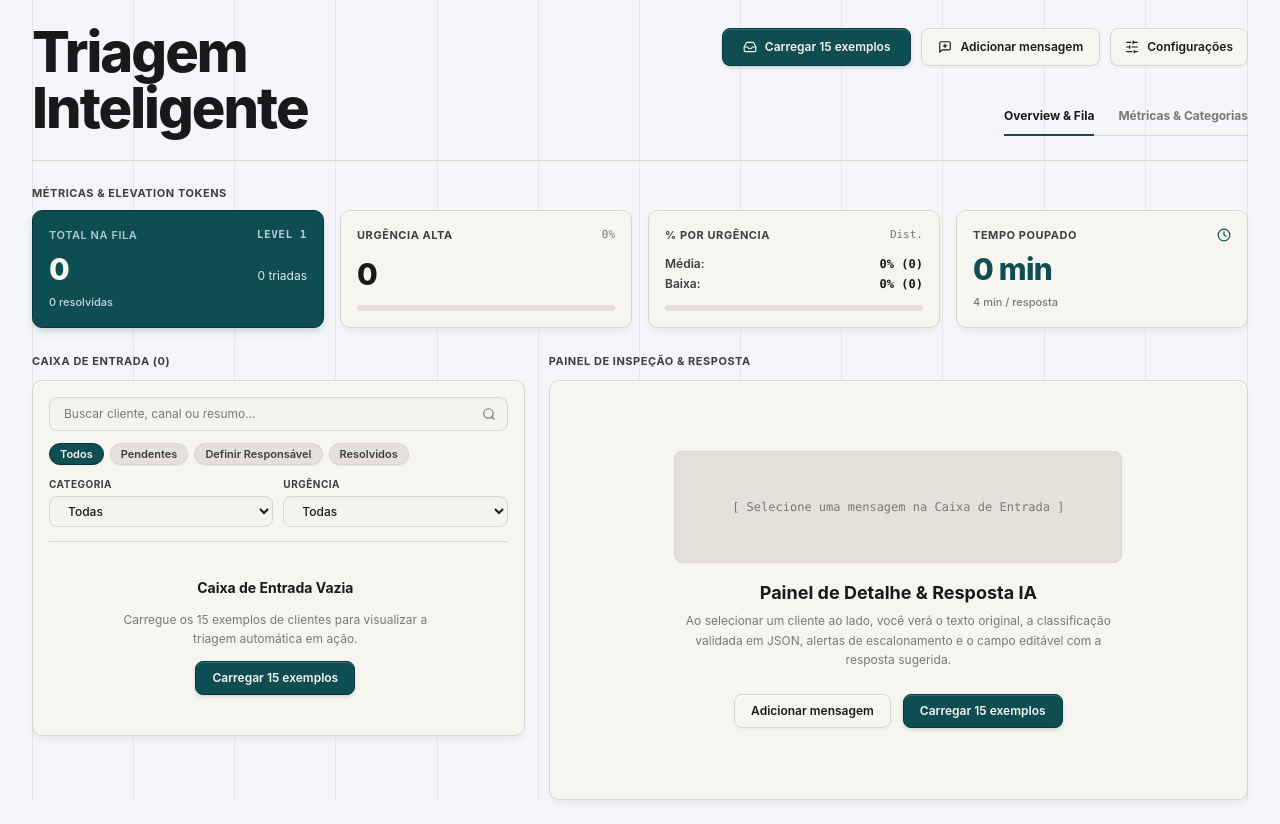
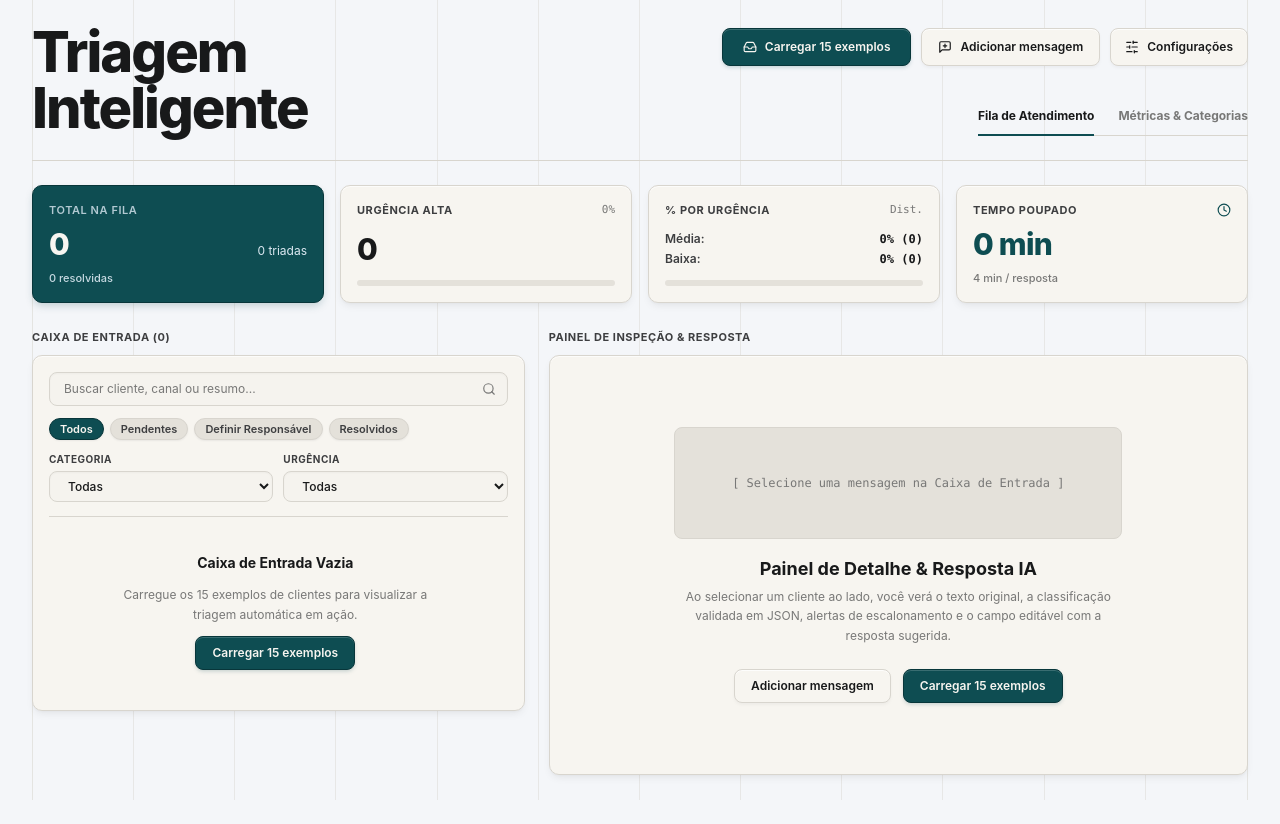
Before and after one commit to ticiacruzcosta/triagem-inteligente, a Next.js app: page / in a window 1280 px wide. After the commit the page ends 800 px from the top, so only its background shows below. Built offline with nearby package versions, Linux system fonts and the light colour scheme.

Commit message:
style: polimento final removendo termos em ingles residual (Level 1, Warning, Overview) e unificando rotulos em pt-BR

```diff
--- a/app/page.tsx
+++ b/app/page.tsx
@@ -809,7 +809,7 @@ export default function PaginaTriagemInteligente() {
             {/* TABS MINIMALISTAS */}
             <div className="flex items-center gap-6 border-b border-[#D8D5CE] w-full lg:w-auto">
               {[
-                { id: "triagem", label: "Overview & Fila" },
+                { id: "triagem", label: "Fila de Atendimento" },
                 { id: "analitico", label: "Métricas & Categorias" },
               ].map((tab) => {
                 const ativo = abaAtiva === tab.id;
@@ -835,17 +835,12 @@ export default function PaginaTriagemInteligente() {
         </header>
 
         {/* 2. MÉTRICAS NO TOPO (2x2 COMPACTO NO CELULAR, 4 COLUNAS NO DESKTOP) */}
-        <section className="space-y-2">
-          <div className="flex flex-wrap items-center justify-between gap-2">
-            <span className="tabela-cab">MÉTRICAS & ELEVATION TOKENS</span>
-          </div>
-
+        <section>
           <div className="grid grid-cols-2 gap-3 sm:gap-4 lg:grid-cols-12">
             {/* Card 1 (Cols 1-3): Primary Action Token Style */}
             <div className="lg:col-span-3 rounded-[10px] bg-[#0E4D52] text-[#F7F5F0] p-3.5 sm:p-4 border border-[#08363A] shadow-[0_4px_8px_-2px_rgba(14,77,82,0.25)] flex flex-col justify-between min-h-[104px] sm:min-h-[118px]">
               <div className="flex items-center justify-between text-[10px] sm:text-[11px] font-semibold text-[#DCE9F2]/80 uppercase tracking-wider">
                 <span className="truncate">Total na Fila</span>
-                <span className="font-mono hidden sm:inline">Level 1</span>
               </div>
               <div className="my-1 flex items-baseline justify-between gap-1">
                 <span className="text-2xl sm:text-3xl font-extrabold tracking-tight">
@@ -954,8 +949,7 @@ export default function PaginaTriagemInteligente() {
             <div className="flex items-center gap-2">
               <AlertCircle className="h-4 w-4 text-[#C93B3B] shrink-0" />
               <span>
-                Error: Falha ao classificar {metricas.qtdErros} mensagem(ns) na
-                API.
+                Falha ao classificar {metricas.qtdErros} mensagem(ns) na API.
               </span>
             </div>
             <button
@@ -1287,7 +1281,7 @@ export default function PaginaTriagemInteligente() {
                     <div className="alerta-sucesso px-4 py-2.5 flex items-center gap-3 text-xs font-bold">
                       <CheckCircle2 className="h-4 w-4 text-[#1E8E4E] shrink-0" />
                       <span>
-                        Success: Este atendimento foi marcado como resolvido.
+                        Atendimento concluído e marcado como resolvido.
                       </span>
                     </div>
                   )}
@@ -1297,7 +1291,7 @@ export default function PaginaTriagemInteligente() {
                       <div className="alerta-aviso px-4 py-2.5 flex items-center gap-3 text-xs font-semibold">
                         <AlertTriangle className="h-4 w-4 text-[#D99B16] shrink-0" />
                         <span>
-                          Warning: Prioridade Média — responder dentro da janela
+                          Prioridade Média — responder dentro da janela
                           operacional do dia.
                         </span>
                       </div>
@@ -1308,8 +1302,8 @@ export default function PaginaTriagemInteligente() {
                       <div className="alerta-info px-4 py-2.5 flex items-center gap-3 text-xs font-semibold">
                         <Info className="h-4 w-4 text-[#1976D2] shrink-0" />
                         <span>
-                          Info: Chamado de baixa urgência — resposta automática
-                          pronta para envio.
+                          Baixa Urgência — resposta automática pronta para
+                          envio.
                         </span>
                       </div>
                     )}
@@ -1407,7 +1401,7 @@ export default function PaginaTriagemInteligente() {
                     <div className="space-y-4">
                       <div className="space-y-2">
                         <span className="tabela-cab">
-                          ANÁLISE ESTRUTURADA (JSON VALIDADO)
+                          DIAGNÓSTICO DA TRIAGEM
                         </span>
                         <div className="flex flex-wrap items-center gap-2">
                           {renderBadgeUrgencia(
@@ -1452,7 +1446,7 @@ export default function PaginaTriagemInteligente() {
                             htmlFor="campo-resposta-ia"
                             className="tabela-cab"
                           >
-                            RESPOSTA SUGERIDA (CAMPO EDITÁVEL)
+                            RESPOSTA SUGERIDA
                           </label>
 
                           <div className="flex flex-wrap items-center gap-1.5">
```
